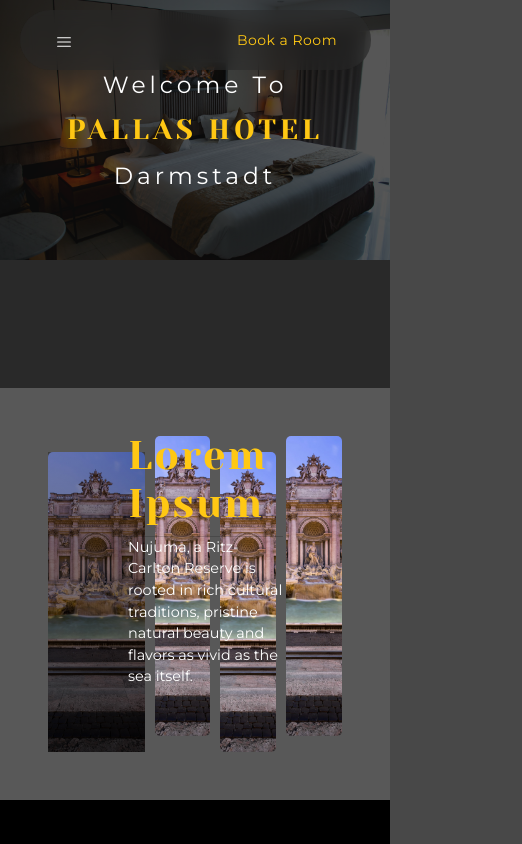
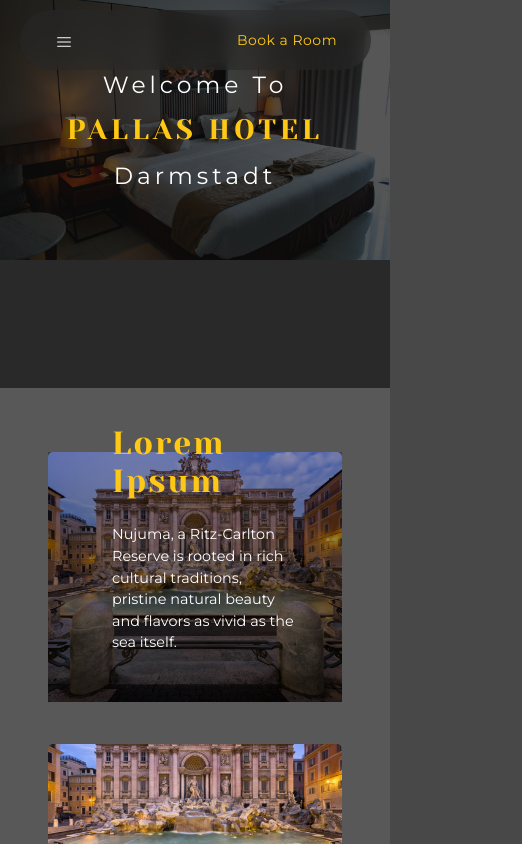
Before and after one commit to mhdalihoria/hotel-mockup, a React (Vite) app: page / in a window 390 px wide. Shown: the top 844 px of the page, 522 px wide, since content can reach past the window. Built offline with nearby package versions, Linux system fonts and the light colour scheme.

Commit message:
Added Vertical Animation for Sightseeing

```diff
--- a/src/components/homepage/homepage.css
+++ b/src/components/homepage/homepage.css
@@ -192,7 +192,7 @@
   cursor: pointer;
   border: none;
   border-radius: 15px;
-  transition: width 1s ease;
+  transition: all 1s ease;
 }
 
 .card-img {
@@ -265,4 +265,33 @@
   /* margin-left: 2em; */
 }
 
+@media (max-width: 800px) {
+  .card-container {
+    flex-direction: column;
+  }
+
+  .card {
+    width: 100%;
+    height: 150px;
+    margin: 1rem auto;
+  }
+
+  .card.open {
+    width: 100%;
+    max-width: 100%;
+    height: 250px;
+  }
+}
+
+@media (max-width: 470px) {
+  .card-header {
+    font-size: 2rem;
+    padding: 0;
+  }
+  .card-paragraph {
+    margin: 0;
+    margin-top: 1.5em;
+  }
+}
+
 /* Sightseeing Section - END */
```
